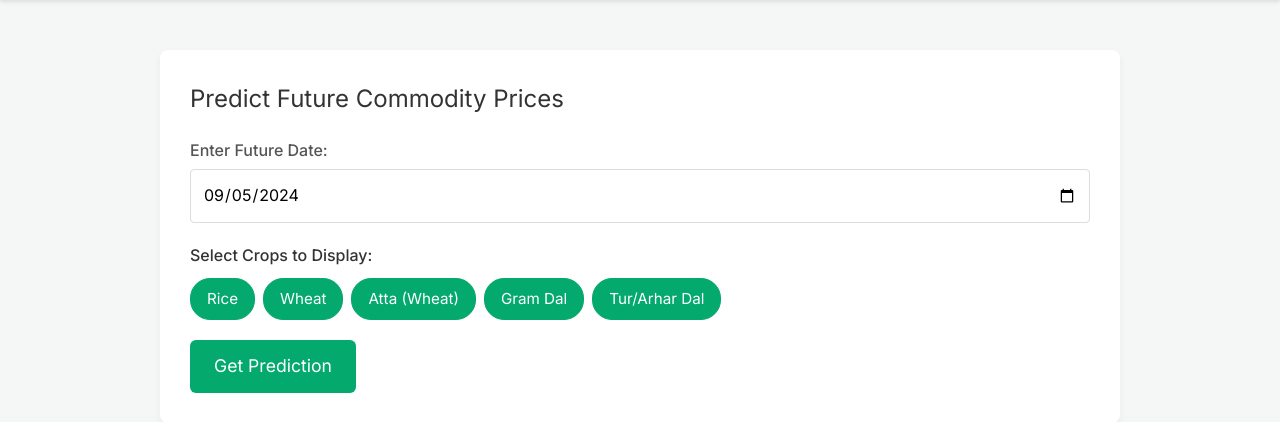
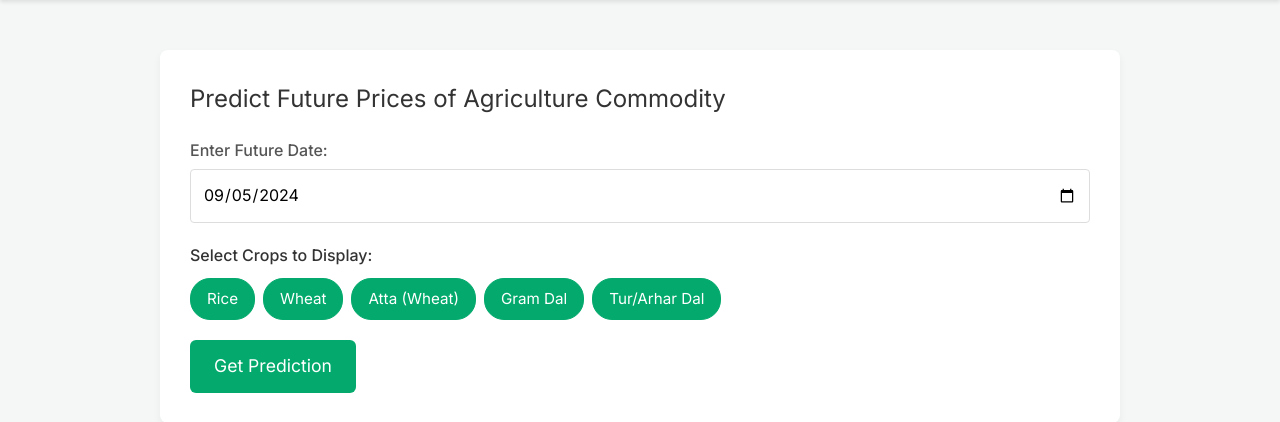
Before and after one commit to gkrishna247/AgriCast, a Flask app: page / in a window 1280 px wide. Shown: the part 105-527 px from the top of the page. Run offline with Flask 3, Linux system fonts and the light colour scheme.

Commit message:
update heading for clarity in commodity price prediction form

```diff
--- a/templates/index.html
+++ b/templates/index.html
@@ -18,7 +18,7 @@
     <main>
         <div class="container">
             <section class="prediction-form">
-                <h2>Predict Future Commodity Prices</h2>
+                <h2>Predict Future Prices of Agriculture Commodity</h2>
                 <form method="POST">
                     <div class="input-group">
                         <label for="future_date">Enter Future Date:</label>
```
